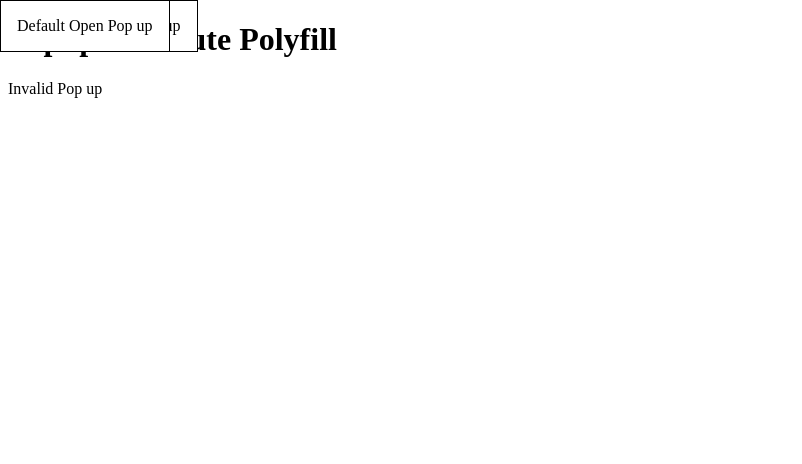
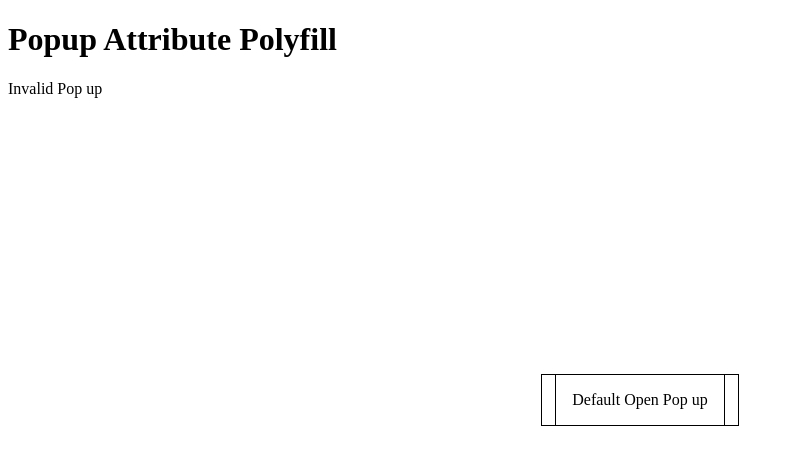
Before and after one commit to oddbird/popover-polyfill, a website with bundled scripts: page index.html in a window 1280 px wide. Shown: the whole page, without its empty margins (0-802 px from the left). Built offline with nearby package versions, Linux system fonts and the light colour scheme; files whose address does not match are found by name.

Commit message:
tweak CSS defaults

```diff
--- a/src/popup.css
+++ b/src/popup.css
@@ -9,6 +9,12 @@
   border: 1px solid;
   background: white;
   color: black;
+  overflow: auto;
+  margin: auto;
+  inset-inline-start: 0px;
+  inset-inline-end: 0px;
+  inset-block-start: 0px;
+  inset-block-end: 0px;
 }
 @media (prefers-color-scheme: dark) {
   [popup="" i], [popup="auto" i], [popup="hint" i], [popup="manual" i] {
```
